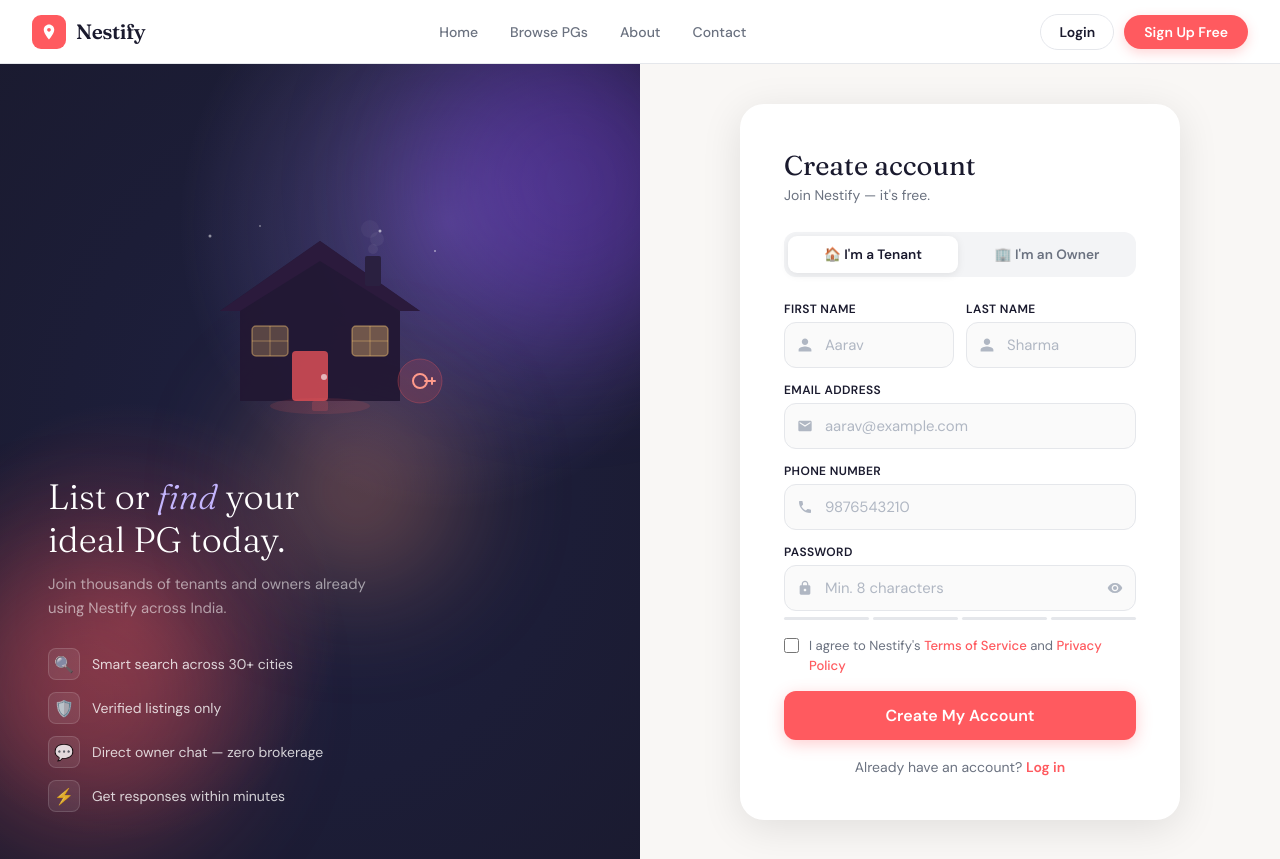
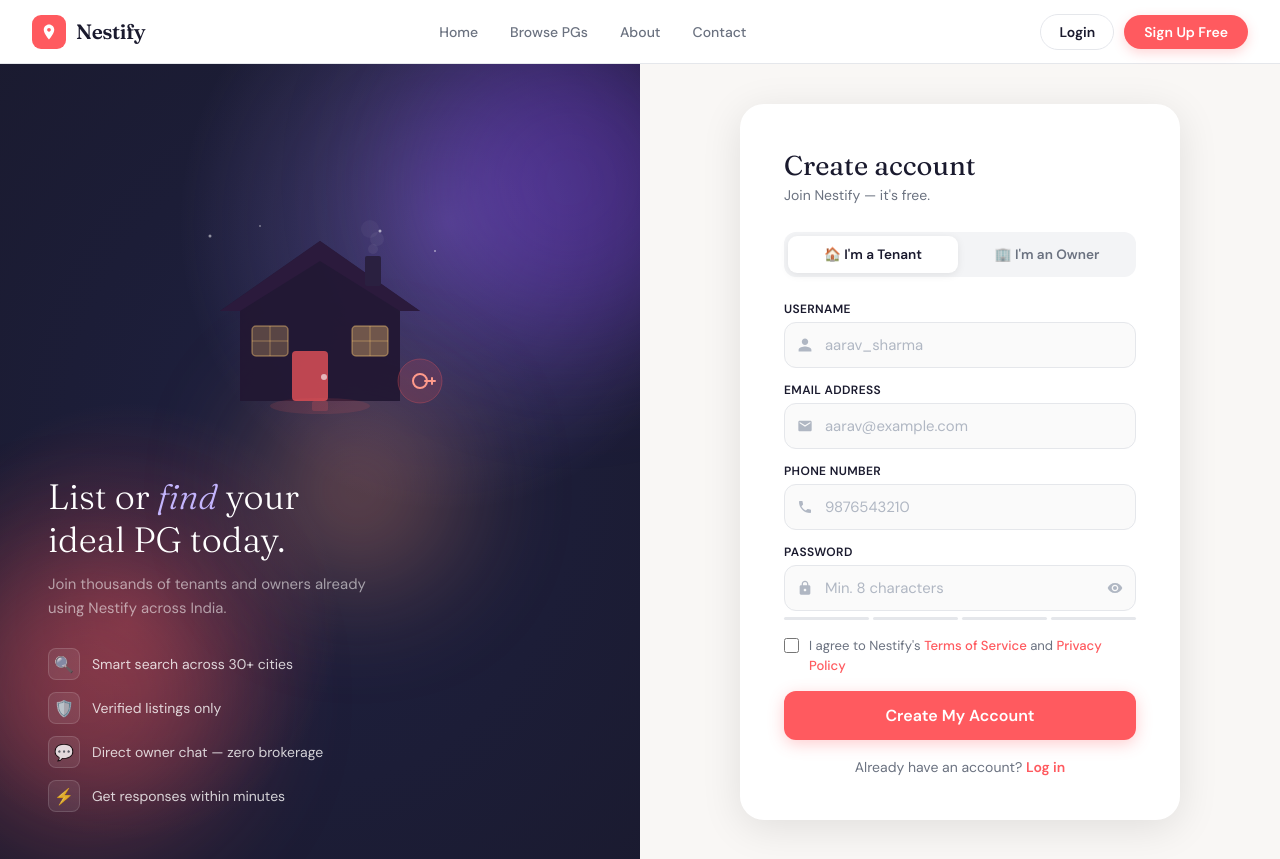
Before and after one commit to Akshatswami610/Nestify, a Django app: page /signup/ in a window 1280 px wide. Shown: the top 859 px of the page. Run offline with Django 5.2, Linux system fonts and the light colour scheme.

Commit message:
Update signup.html

```diff
--- a/templates/signup.html
+++ b/templates/signup.html
@@ -167,20 +167,11 @@
         {% csrf_token %}
         <input type="hidden" id="roleInput" name="role" value="tenant"/>
 
-        <div class="field-row">
-          <div class="field">
-            <label for="firstName">First Name</label>
-            <div class="input-wrap">
-              <svg class="ico" width="16" height="16" viewBox="0 0 24 24" fill="currentColor"><path d="M12 12c2.7 0 4.8-2.1 4.8-4.8S14.7 2.4 12 2.4 7.2 4.5 7.2 7.2 9.3 12 12 12zm0 2.4c-3.2 0-9.6 1.6-9.6 4.8v2.4h19.2v-2.4c0-3.2-6.4-4.8-9.6-4.8z"/></svg>
-              <input type="text" id="firstName" name="first_name" placeholder="Aarav" required/>
-            </div>
-          </div>
-          <div class="field">
-            <label for="lastName">Last Name</label>
-            <div class="input-wrap">
-              <svg class="ico" width="16" height="16" viewBox="0 0 24 24" fill="currentColor"><path d="M12 12c2.7 0 4.8-2.1 4.8-4.8S14.7 2.4 12 2.4 7.2 4.5 7.2 7.2 9.3 12 12 12zm0 2.4c-3.2 0-9.6 1.6-9.6 4.8v2.4h19.2v-2.4c0-3.2-6.4-4.8-9.6-4.8z"/></svg>
-              <input type="text" id="lastName" name="last_name" placeholder="Sharma" required/>
-            </div>
+        <div class="field">
+          <label for="username">Username</label>
+          <div class="input-wrap">
+            <svg class="ico" width="16" height="16" viewBox="0 0 24 24" fill="currentColor"><path d="M12 12c2.7 0 4.8-2.1 4.8-4.8S14.7 2.4 12 2.4 7.2 4.5 7.2 7.2 9.3 12 12 12zm0 2.4c-3.2 0-9.6 1.6-9.6 4.8v2.4h19.2v-2.4c0-3.2-6.4-4.8-9.6-4.8z"/></svg>
+            <input type="text" id="username" name="username" placeholder="aarav_sharma" autocomplete="username" required/>
           </div>
         </div>
 
@@ -193,10 +184,10 @@
         </div>
 
         <div class="field">
-          <label for="phone">Phone Number</label>
+          <label for="phone_number">Phone Number</label>
           <div class="input-wrap">
             <svg class="ico" width="16" height="16" viewBox="0 0 24 24" fill="currentColor"><path d="M6.6 10.8c1.4 2.8 3.8 5.1 6.6 6.6l2.2-2.2c.3-.3.7-.4 1-.2 1.1.4 2.3.6 3.6.6.6 0 1 .4 1 1V20c0 .6-.4 1-1 1-9.4 0-17-7.6-17-17 0-.6.4-1 1-1h3.5c.6 0 1 .4 1 1 0 1.3.2 2.5.6 3.6.1.3 0 .7-.2 1L6.6 10.8z"/></svg>
-            <input type="tel" id="phone" name="phone" placeholder="9876543210" autocomplete="tel" required/>
+            <input type="tel" id="phone_number" name="phone_number" placeholder="9876543210" autocomplete="tel" required/>
           </div>
         </div>
 
@@ -229,7 +220,7 @@
         </button>
       </form>
 
-      <p class="auth-link">Already have an account? <a href="/login/">Log in</a></p>
+      <p class="auth-link">Already have an account? <a href="/accounts/login/">Log in</a></p>
     </div>
   </div>
 
@@ -292,19 +283,21 @@
 
   form.addEventListener('submit', async (e) => {
     e.preventDefault(); hideMessages();
-    const firstName = document.getElementById('firstName').value.trim();
-    const lastName  = document.getElementById('lastName').value.trim();
-    const email     = document.getElementById('email').value.trim();
-    const phone     = document.getElementById('phone').value.trim();
-    const password  = pwdInput.value;
-    const terms     = document.getElementById('terms').checked;
+    const username     = document.getElementById('username').value.trim();
+    const email        = document.getElementById('email').value.trim();
+    const phone_number = document.getElementById('phone_number').value.trim();
+    const password     = pwdInput.value;
+    const terms        = document.getElementById('terms').checked;
 
-    if (!firstName || !lastName || !email || !phone || !password) { showError('Please fill in all fields.'); return; }
+    // --- Client-side validation ---
+    if (!username || !email || !phone_number || !password) { showError('Please fill in all fields.'); return; }
+    if (username.length < 3) { showError('Username must be at least 3 characters.'); return; }
     if (password.length < 8) { showError('Password must be at least 8 characters.'); return; }
-    if (!/^\d{10}$/.test(phone)) { showError('Enter a valid 10-digit phone number.'); return; }
+    if (!/^\d{10}$/.test(phone_number)) { showError('Enter a valid 10-digit phone number.'); return; }
     if (!terms) { showError('Please accept the Terms of Service to continue.'); return; }
 
-    const body = { first_name: firstName, last_name: lastName, email, phone, password, role: selectedRole };
+    // --- Matches RegisterSerializer fields exactly: username, email, password, phone_number ---
+    const body = { username, email, phone_number, password };
     setLoading(true);
     try {
       const res  = await fetch('/api/v1/accounts/register/', { method:'POST', headers:{'Content-Type':'application/json','X-CSRFToken':getCookie('csrftoken')}, body:JSON.stringify(body) });
@@ -314,9 +307,18 @@
         if (data.access)  localStorage.setItem('nestify_token', data.access);
         if (data.refresh) localStorage.setItem('nestify_refresh', data.refresh);
         showSuccess();
-        setTimeout(() => { window.location.href = selectedRole === 'owner' ? '/owner-dashboard/' : '/listings/'; }, 1200);
+        setTimeout(() => { window.location.href = '/owner-dashboard/'; }, 1200);
       } else {
-        const msg = data?.detail || data?.email?.[0] || data?.phone?.[0] || data?.non_field_errors?.[0] || data?.message || 'Registration failed. Please try again.';
+        // Map serializer error keys: username, email, phone_number, password, non_field_errors
+        const msg =
+          data?.username?.[0]     ||
+          data?.email?.[0]        ||
+          data?.phone_number?.[0] ||
+          data?.password?.[0]     ||
+          data?.non_field_errors?.[0] ||
+          data?.detail            ||
+          data?.message           ||
+          'Registration failed. Please try again.';
         showError(msg);
       }
     } catch { showError('Network error. Please check your connection.'); }
```
